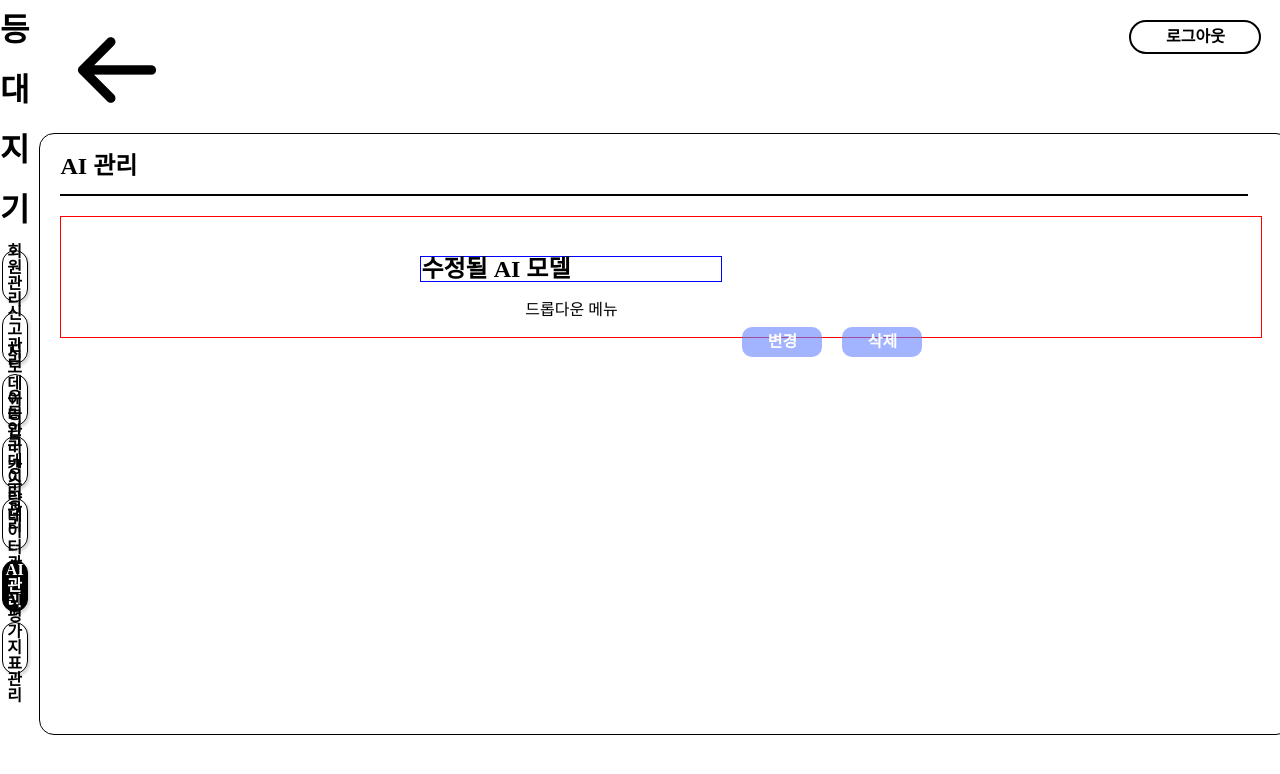
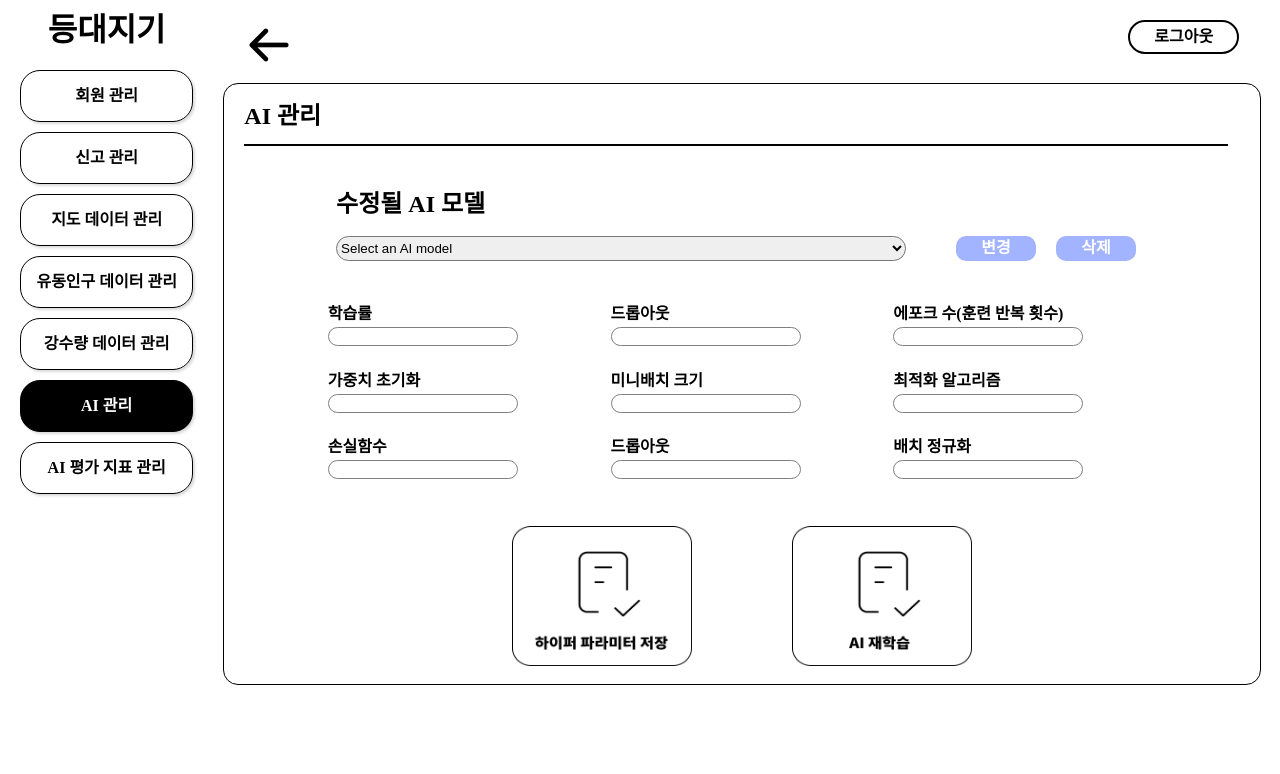
Before and after one commit to 4-1-graduation-project/fron, a React (Create React App) app in the folder gradeproject/: page /aiSetting in a window 1280 px wide. Shown: the top 774 px of the page. Built offline with nearby package versions, Linux system fonts and the light colour scheme.

Commit message:
feat : Ai관리페이지 View 구현

```diff
--- a/gradeproject/src/components/aiSettingPage/AiSetting.jsx
+++ b/gradeproject/src/components/aiSettingPage/AiSetting.jsx
@@ -19,7 +19,7 @@ export default function AiSetting() {
             <Z.RightSection>
                 <Z.Header>
                     <Z.BackButton onClick={() => handleMenuClick('/adminMain')}>
-                        <img src={backbutton} alt='뒤로가기' />
+                        <img src={backbutton} alt='뒤로가기' style={{ width: '50px', height: '50px' }} />
                     </Z.BackButton>
                     <Z.LogoutButton>
                         로그아웃
--- a/gradeproject/src/components/aiSettingPage/aiSettingItems/AiSettingList.jsx
+++ b/gradeproject/src/components/aiSettingPage/aiSettingItems/AiSettingList.jsx
@@ -1,20 +1,85 @@
-import React from 'react'
+import React, { useState, useEffect } from 'react';
 import * as A from "./AiSettingListCss";
+import HyperParameter from "../../../assets/HyperParameter.png";
+import reLearning from "../../../assets/reLearning.png";
 
 export default function AiSettingList() {
+    const [selectedModel, setSelectedModel] = useState('');
+
+    useEffect(() => {
+        document.body.style = `overflow: hidden`;
+        return () => document.body.style = `overflow: auto`
+    }, [])
+
+    // Define a function to handle the change in selected AI model
+    const handleModelChange = (event) => {
+        setSelectedModel(event.target.value);
+    };
     return (
         <A.Container>
             <A.Title>AI 관리</A.Title>
             <A.SeletedAiBox>
-                <div style={{display:'flex', flexDirection: 'column'}}>
+                <div style={{ display: 'flex', flexDirection: 'column', gap: '20px' }}>
                     <A.SelectedAi>수정될 AI 모델</A.SelectedAi>
-                    <div>드롭다운 메뉴</div>
+                    <div style={{ display: 'flex', flexDirection: 'row', width: '800px', gpa: '50px' }}>
+                        {/* 드롭다운 메뉴 */}
+                        <select value={selectedModel} onChange={handleModelChange} style={{ width: ' 90%', borderRadius: '50px' }}>
+                            <option value="">Select an AI model</option>
+                            {/* Replace the placeholders with actual AI model names */}
+                            <option value="model1">Model 1</option>
+                            <option value="model2">Model 2</option>
+                            <option value="model3">Model 3</option>
+                        </select>
+                        <div style={{ display: 'flex', flexDirection: 'row', gap: '20px', marginLeft: '50px' }}>
+                            <A.Button>변경</A.Button>
+                            <A.Button>삭제</A.Button>
+                        </div>
+                    </div>
                 </div>
-                <div style={{display:'flex', flexDirection: 'row', marginTop: '130px', gap: '20px'}}>
-                    <A.Button>변경</A.Button>
-                    <A.Button>삭제</A.Button>
+
+            </A.SeletedAiBox>
+            <A.InputGrid>
+                <div>
+                    <A.InputLabel>학습률</A.InputLabel>
+                    <input type="text" />
                 </div>
-            </A.SeletedAiBox>
+                <div>
+                    <A.InputLabel>드롭아웃</A.InputLabel>
+                    <input type="text" />
+                </div>
+                <div>
+                    <A.InputLabel>에포크 수(훈련 반복 횟수)</A.InputLabel>
+                    <input type="text" />
+                </div>
+                <div>
+                    <A.InputLabel>가중치 초기화</A.InputLabel>
+                    <input type="text" />
+                </div>
+                <div>
+                    <A.InputLabel>미니배치 크기</A.InputLabel>
+                    <input type="text" />
+                </div>
+                <div>
+                    <A.InputLabel>최적화 알고리즘</A.InputLabel>
+                    <input type="text" />
+                </div>
+                <div>
+                    <A.InputLabel>손실함수</A.InputLabel>
+                    <input type="text" />
+                </div>
+                <div>
+                    <A.InputLabel>드롭아웃</A.InputLabel>
+                    <input type="text" />
+                </div>
+                <div>
+                    <A.InputLabel>배치 정규화</A.InputLabel>
+                    <input type="text" />
+                </div>
+            </A.InputGrid>
+            <A.ButtonBox>
+                <img src={HyperParameter} alt='수정' style={{ width: '180px', height: '140px' }} />
+                <img src={reLearning} alt='재학습' style={{ width: '180px', height: '140px' }} />
+            </A.ButtonBox>
         </A.Container>
     );
 }
--- a/gradeproject/src/components/aiSettingPage/aiSettingItems/AiSettingListCss.js
+++ b/gradeproject/src/components/aiSettingPage/aiSettingItems/AiSettingListCss.js
@@ -1,7 +1,7 @@
 import styled from "styled-components";
 
 export const Container = styled.div`
-    width: 1250px;
+    width: 200%;
     height: 600px;
     border-radius: 15px;
     border: 1px solid black;
@@ -24,28 +24,55 @@ export const Title = styled.div`
     font-weight: bold;
     color: black;
     border-bottom: 2px solid black;
+    padding-bottom: 10px;
     margin: 20px;
-    padding-bottom: 10px;
 `;
 
 export const SeletedAiBox = styled.div`
-    width: 1200px;
+    width: 95%;
     height: 20%;
     margin: 20px;
-    border: 1px solid red;
+
     display : flex;
     flex-direction: row;
     justify-content: center;
     align-items : center;
     text-align: center;
-
 `;
 
-export const SelectedAi = styled.div`
-    width: 300px;
+export const InputBox = styled.div`
+    width: 95%;
     height: 50%;
     margin: 20px;
-    border: 1px solid blue;
+
+    display : flex;
+    flex-direction: row;
+    justify-content: center;
+    align-items : center;
+    text-align: center;
+`;
+
+
+export const ButtonBox = styled.div`
+    width: 50%;
+    height: 20%;
+    margin: 20px;
+
+    display : flex;
+    flex-direction: row;
+    justify-content: center;
+    align-items : center;
+    text-align: center;
+    margin: auto;
+    margin-top: 50px;
+    gap: 100px;
+`;
+
+
+
+export const SelectedAi = styled.div`
+    width: 90%;
+    height: 50%;
     font-size: 24px;
     font-weight:bold;
     text-align: left;
@@ -53,7 +80,7 @@ export const SelectedAi = styled.div`
 
 export const Button = styled.div`
     width: 80px;
-    height: 30px;
+    height: 25px;
     border: none;
     text-align: center;
     display : flex;
@@ -67,3 +94,31 @@ export const Button = styled.div`
     background-color: rgba( 100, 128, 255, 0.6 );
     cursor: pointer;
 `;
+
+
+export const InputGrid = styled.div`
+    margin: 0 auto;
+    width: 80%;
+    height: 30%;
+    display: grid;
+    grid-template-columns: repeat(3, 1fr);
+    grid-gap: 20px;
+    margin-top: 20px;
+
+
+    div {
+        display: flex;
+        flex-direction: column;
+    }
+
+    input {
+        width: 70%;
+        border-radius: 20px;
+        border: 1px solid grey;
+    }
+`;
+
+export const InputLabel = styled.label`
+    font-weight: bold;
+    margin-bottom: 5px;
+`;
```
Also changed, not shown: gradeproject/src/assets/HyperParameter.png (added), gradeproject/src/assets/reLearning.png (added).
